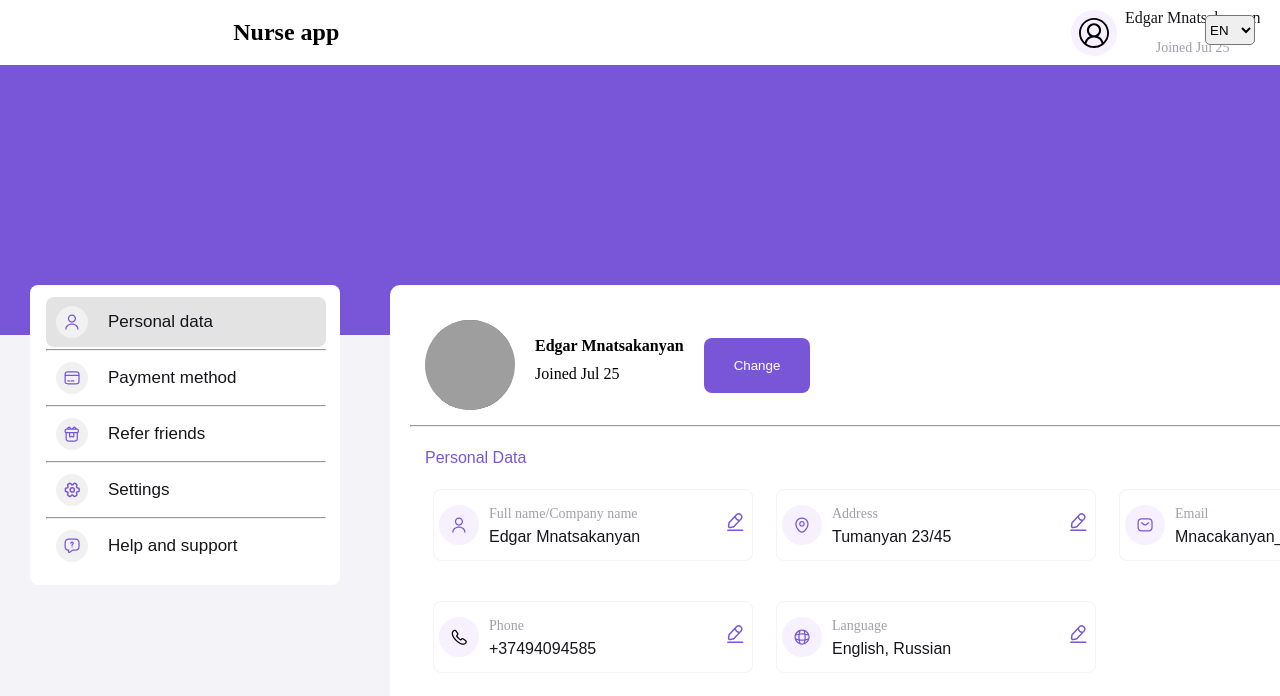
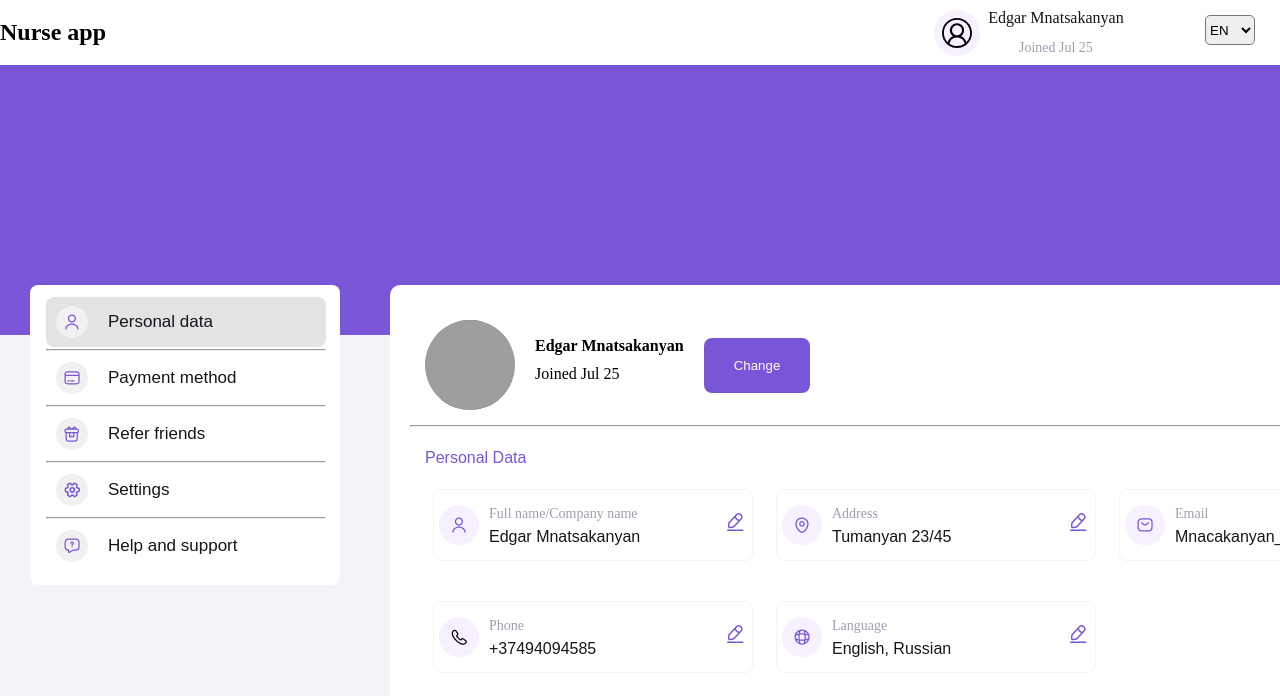
Before and after one commit to EdgarMnatsakanyan/NurseApp, a React (Create React App) app: page /profile in a window 1280 px wide. Shown: the top 696 px of the page. Built offline with nearby package versions, Linux system fonts and the light colour scheme; grey boxes are pictures that could not be loaded; some icons are missing.

Commit message:
Update App.css

```diff
--- a/src/App.css
+++ b/src/App.css
@@ -448,13 +448,8 @@
     height: 65px;
     display: flex;
     align-items: center;
-    justify-content: space-around;
     background: var(--n-0, #FFF);
     box-shadow: 0px 6px 10px 0px rgba(0, 0, 0, 0.06);
-}
-
-.list-ul li {
-    cursor: pointer;;
 }
 
 .grup-container {
@@ -463,29 +458,14 @@
     align-items: center;
 }
 
-.list-ul {
-    display: flex;
-    gap: 15px;
-    list-style-type: none;
-}
-
-
-.line-profiletwo {
-    float: right;
-    background-color: #DAD6E5;
-    width: 1px;
-    height: 65px;
-}
-
 .profile-group {
-    position: relative;
-    left: 250px;
+    position: absolute;
+    right: 120px;
 }
 
 .navlists {
     display: flex;
 }
-
 
 .background {
     max-width: 100%;
@@ -499,6 +479,8 @@
 }
 
 .nurse_title {
+    position: relative;
+    left: 85px;
     cursor: pointer;
     font-size: 25px;
     font-family: Arial, Helvetica, sans-serif;
```
